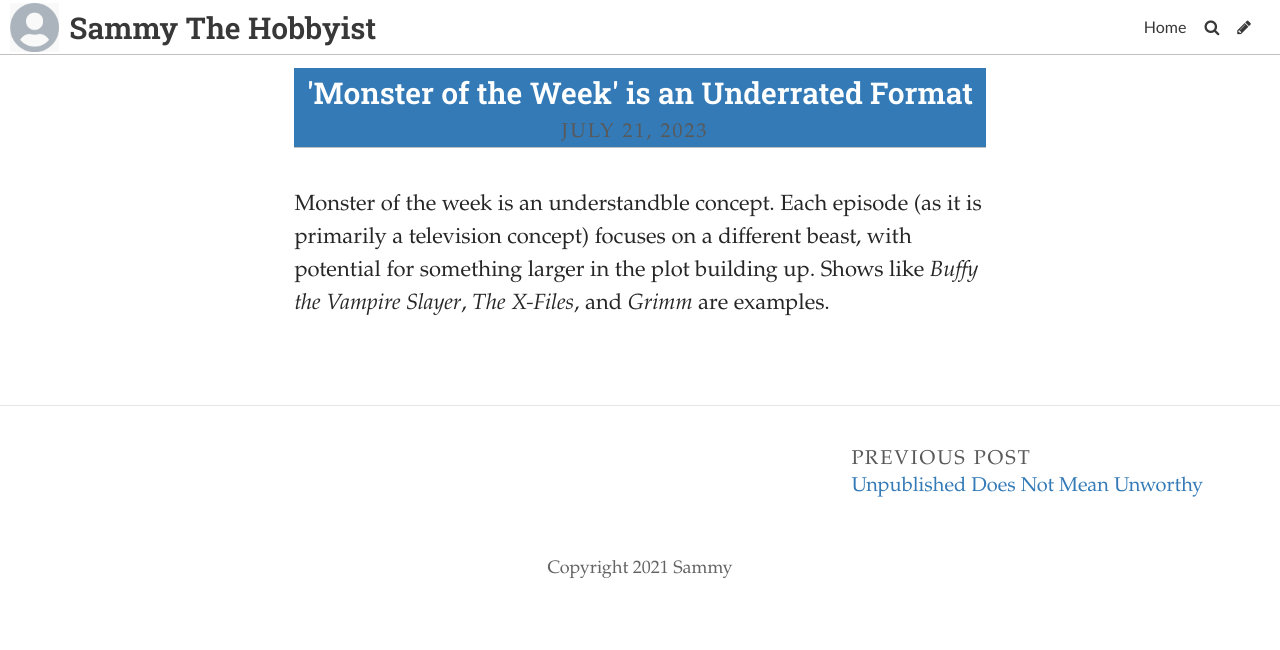
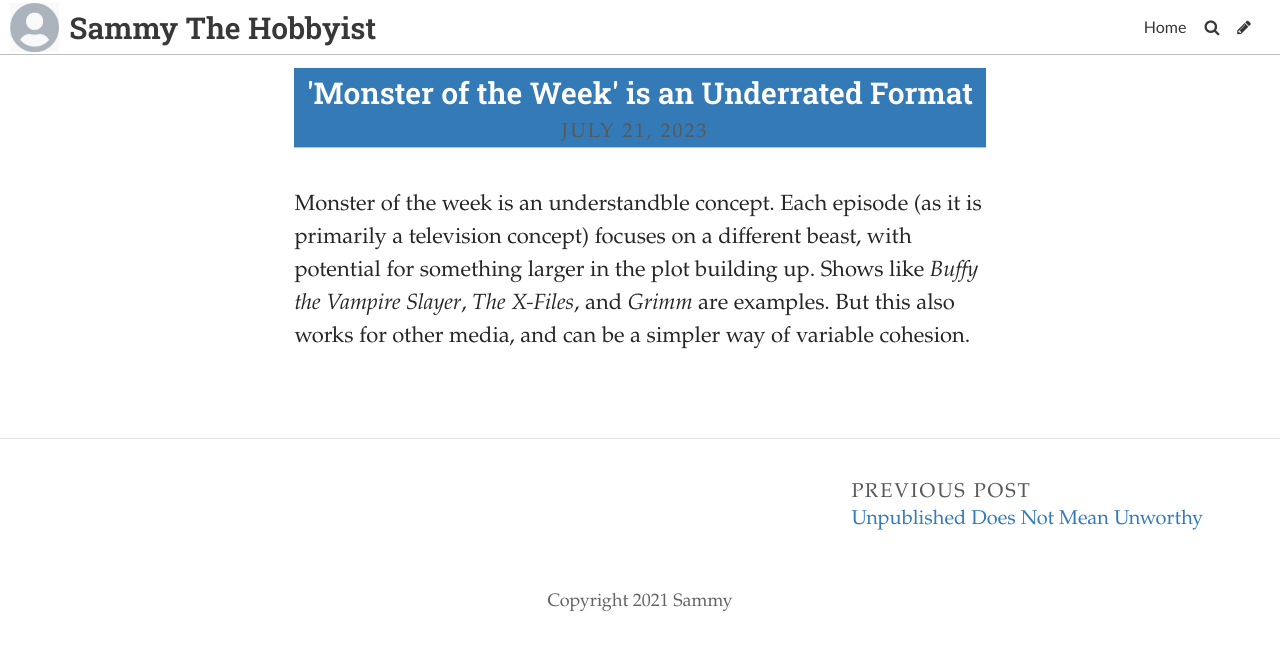
Before and after one commit to SammySpinsAYarn/Blog, a Jekyll site: the page built from _posts/2023-07-12-lets-put-a-title-here.md, in a window 1280 px wide. Shown: the top 650 px of the page. Built offline with Jekyll 4.4.1, drawn with Linux system fonts in a browser that asks for light colours; some web fonts are replaced.

Commit message:
Update Post “2023-07-12-lets-put-a-title-here”

```diff
--- a/_posts/2023-07-12-lets-put-a-title-here.md
+++ b/_posts/2023-07-12-lets-put-a-title-here.md
@@ -5,4 +5,4 @@
 title_color: "#ffffff"
 comments: false
 ---
-Monster of the week is an understandble concept. Each episode (as it is primarily a television concept) focuses on a different beast, with potential for something larger in the plot building up. Shows like *Buffy the Vampire Slayer*, *The X-Files*, and *Grimm* are examples.
+Monster of the week is an understandble concept. Each episode (as it is primarily a television concept) focuses on a different beast, with potential for something larger in the plot building up. Shows like *Buffy the Vampire Slayer*, *The X-Files*, and *Grimm* are examples. But this also works for other media, and can be a simpler way of variable cohesion.
```
